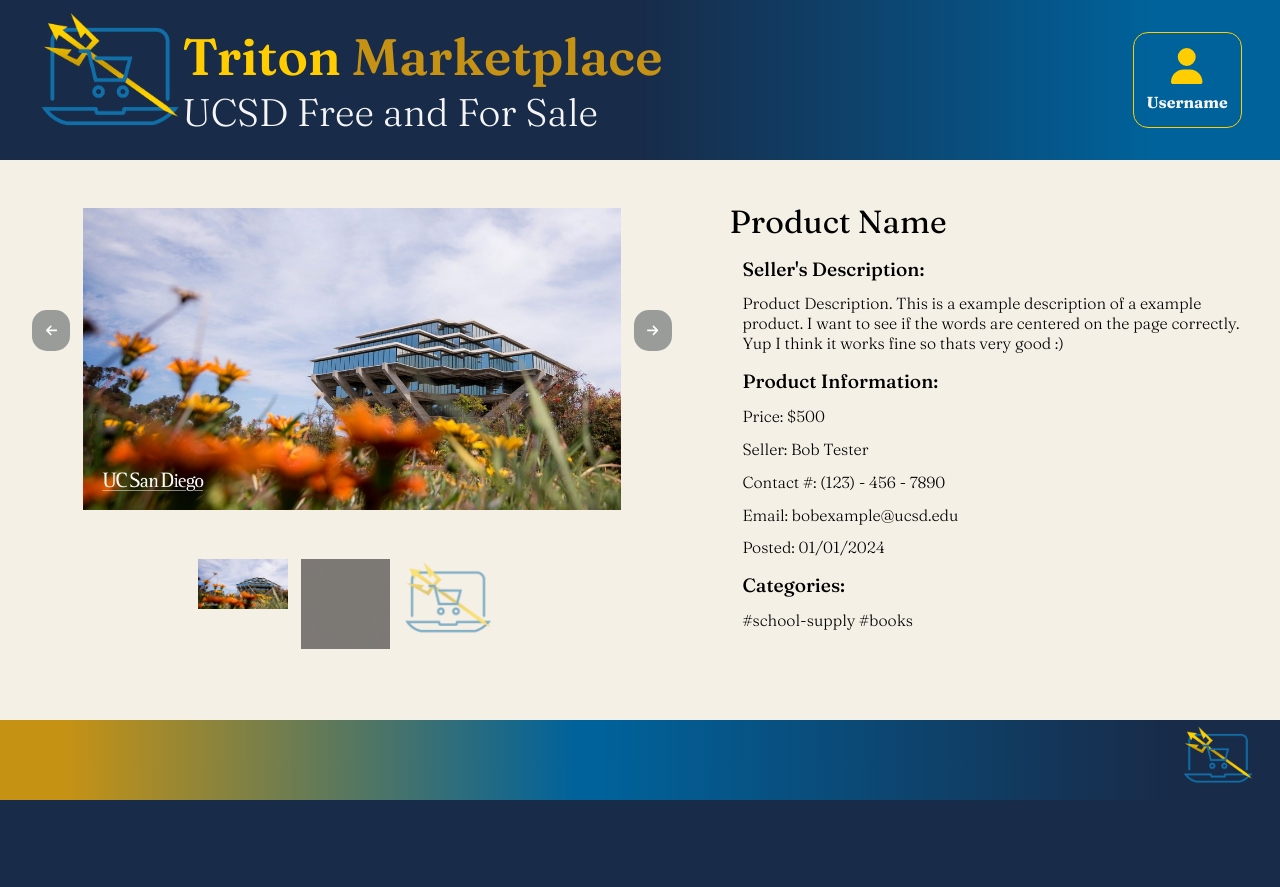
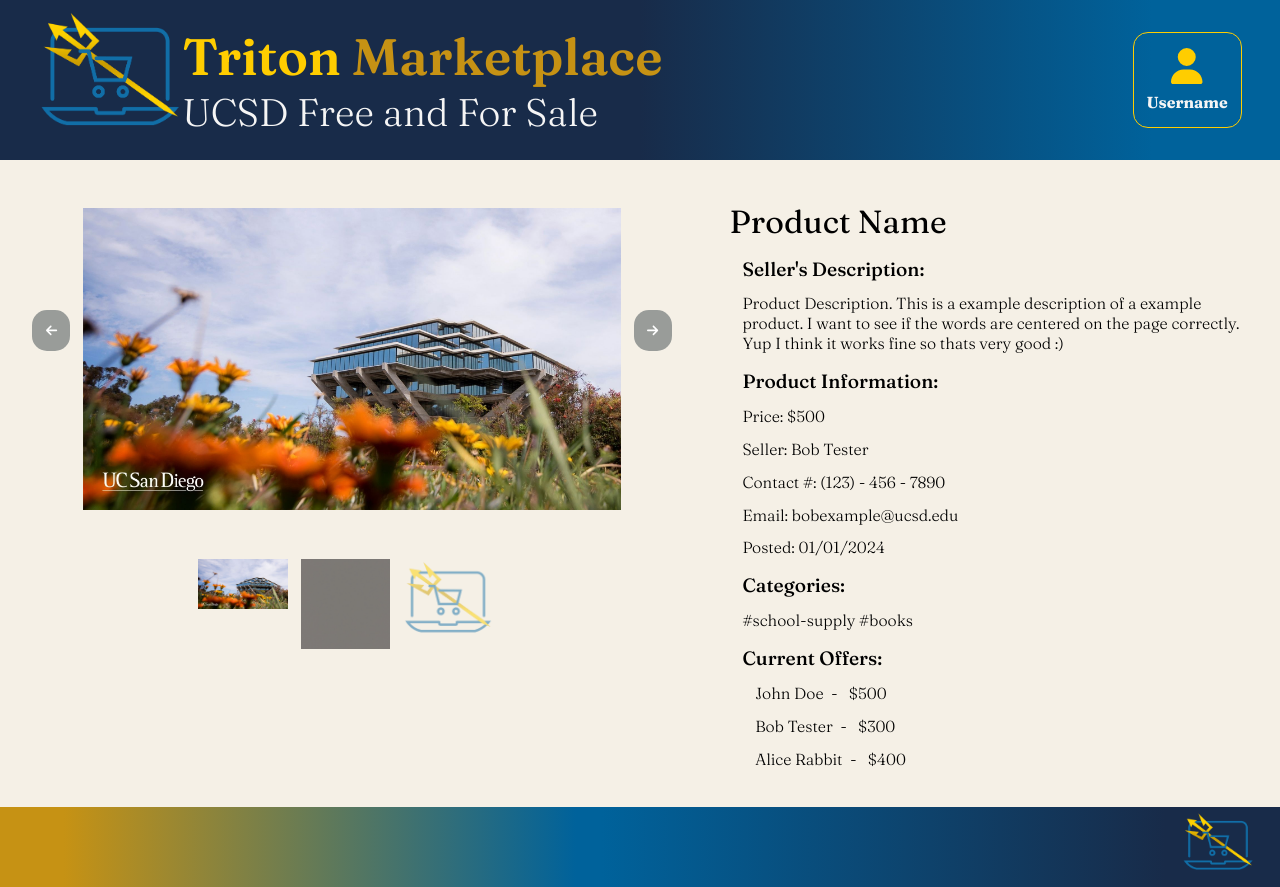
Before and after one commit to acmucsd-projects/fa23-hack-team-4, a Next.js app in the folder client/: page /dashboard/post in a window 1280 px wide. Before the commit the page ends 800 px from the top, so only its background shows below. Built offline with nearby package versions, Linux system fonts and the light colour scheme.

Commit message:
account page and post page

```diff
--- a/client/src/app/dashboard/post/page.js
+++ b/client/src/app/dashboard/post/page.js
@@ -36,14 +36,52 @@ export default function Post() {
                         <h3>
                                 #school-supply #books
                         </h3>
+                    <CurrentOffers />
             </div>
         </section>
     )
 }
 
+function CurrentOffers(){
+
+    var people = [
+        {name: 'John Doe', price: 500},
+        {name: 'Bob Tester', price: 300},
+        {name: 'Alice Rabbit', price: 400}
+    ];
+
+
+    return (
+        <div>
+            <h2>Current Offers: </h2>
+            <h3>
+                <CurrentPeople people1 = {people} />
+            </h3>
+        </div>
+
+    )
+}
+
+
+function CurrentPeople({people1}) {
+    return (
+      <>
+        {people1.map(function(people) {
+            return (
+                <div
+                >
+                    <h3>{people.name} &nbsp;- &nbsp; ${people.price}</h3>
+                </div>
+            )
+        })}
+      </>
+    )
+}
+
+
 function ImageSlide(){
 
-    const images = ["/images/geisel-free-background.jpeg", "/images/black.jpeg", "/images/TM-logo.png"];
+    var images = ["/images/geisel-free-background.jpeg", "/images/black.jpeg", "/images/TM-logo.png"];
     const [i, setI] = useState(0);
 
     const handlePrevious = () => {
```
Also changed, not shown: client/src/app/dashboard/account/page.js (+22 -3 lines).
